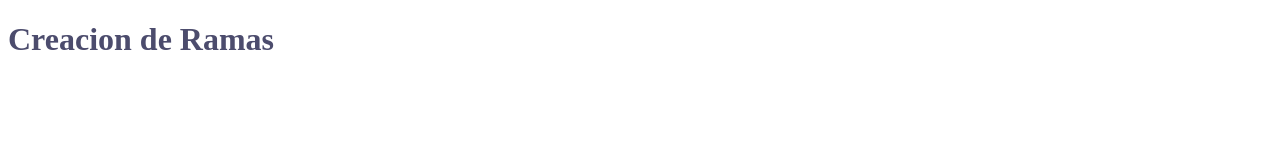
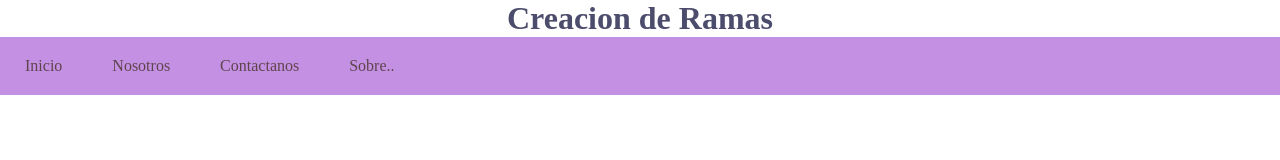
Before and after one commit to andrea-argueta0/Ramas-y-modificaciones-git, a plain HTML site: page index.html in a window 1280 px wide. Drawn offline with Linux system fonts and the light colour scheme.

Commit message:
Menu de Navegacion

```diff
--- a/css/estilos.css
+++ b/css/estilos.css
@@ -1,3 +1,31 @@
-h1{
-    color: #4C4C6D;
-}
+*{
+    margin: 0px;
+    padding: 0px;
+    box-sizing: border-box;
+  }
+
+
+  h1{
+      color: #4C4C6D;
+      text-align: center;
+  }
+  ul{
+      list-style-type:none;
+      background:#C490E4;
+      overflow:hidden;
+      margin:0;
+      padding:0;
+    }
+    li{
+      float:left;
+    }
+    li a{
+      display:block;
+      padding:20px 25px;
+      color:#5E454B;
+      text-decoration:none;
+    }
+    a:hover{
+      background-color:#CDF0EA;
+      color:#C490E4;
+    }
--- a/index.html
+++ b/index.html
@@ -9,5 +9,13 @@
 </head>
 <body>
     <h1>Creacion de Ramas</h1>
+    <nav>
+        <ul>
+          <li><a href="#">Inicio</a></li>
+          <li><a href="#">Nosotros</a></li>
+          <li><a href="#">Contactanos</a></li>
+          <li><a href="#">Sobre..</a></li>
+        </ul>
+      </nav>
 </body>
 </html>
```
